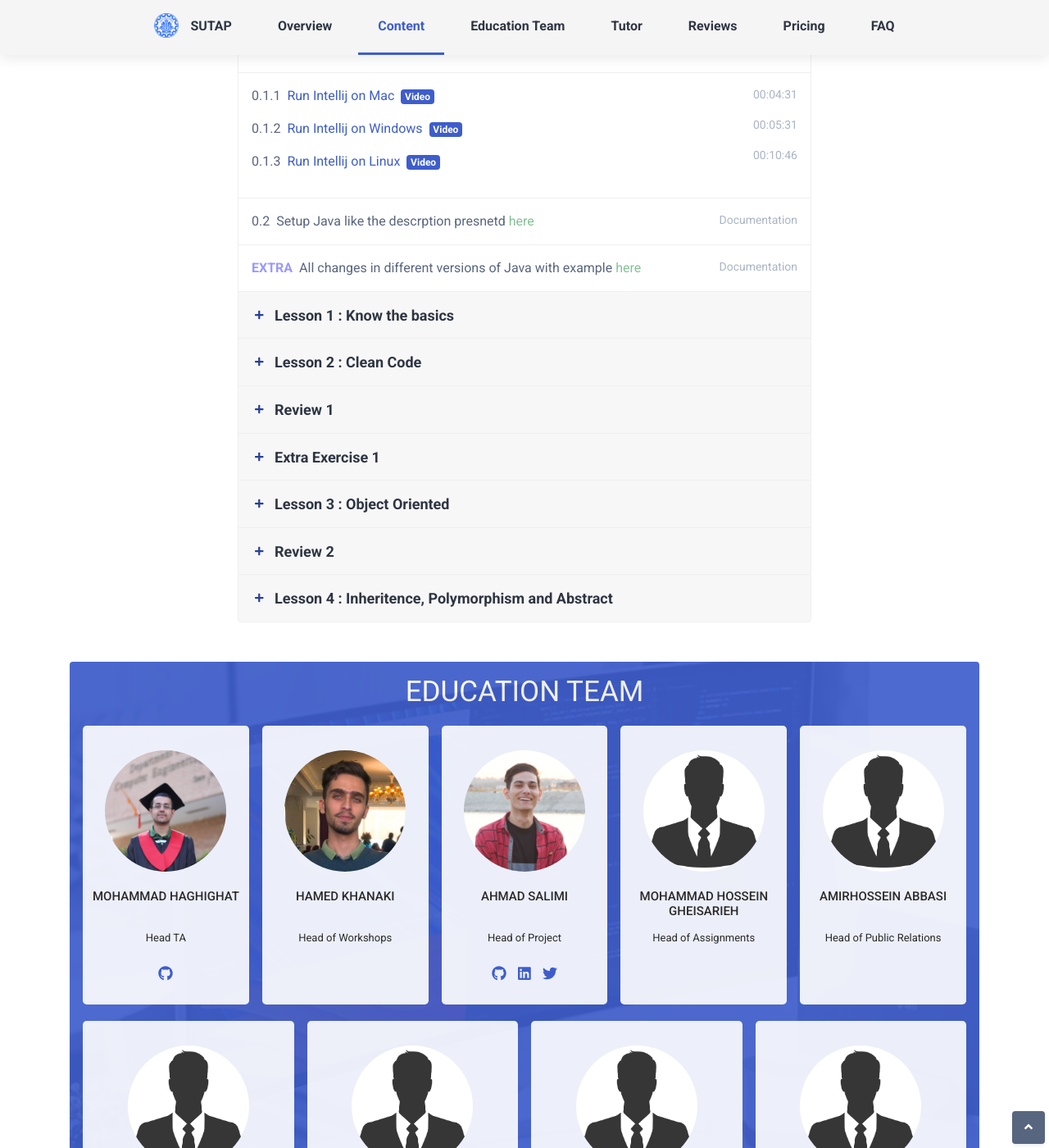
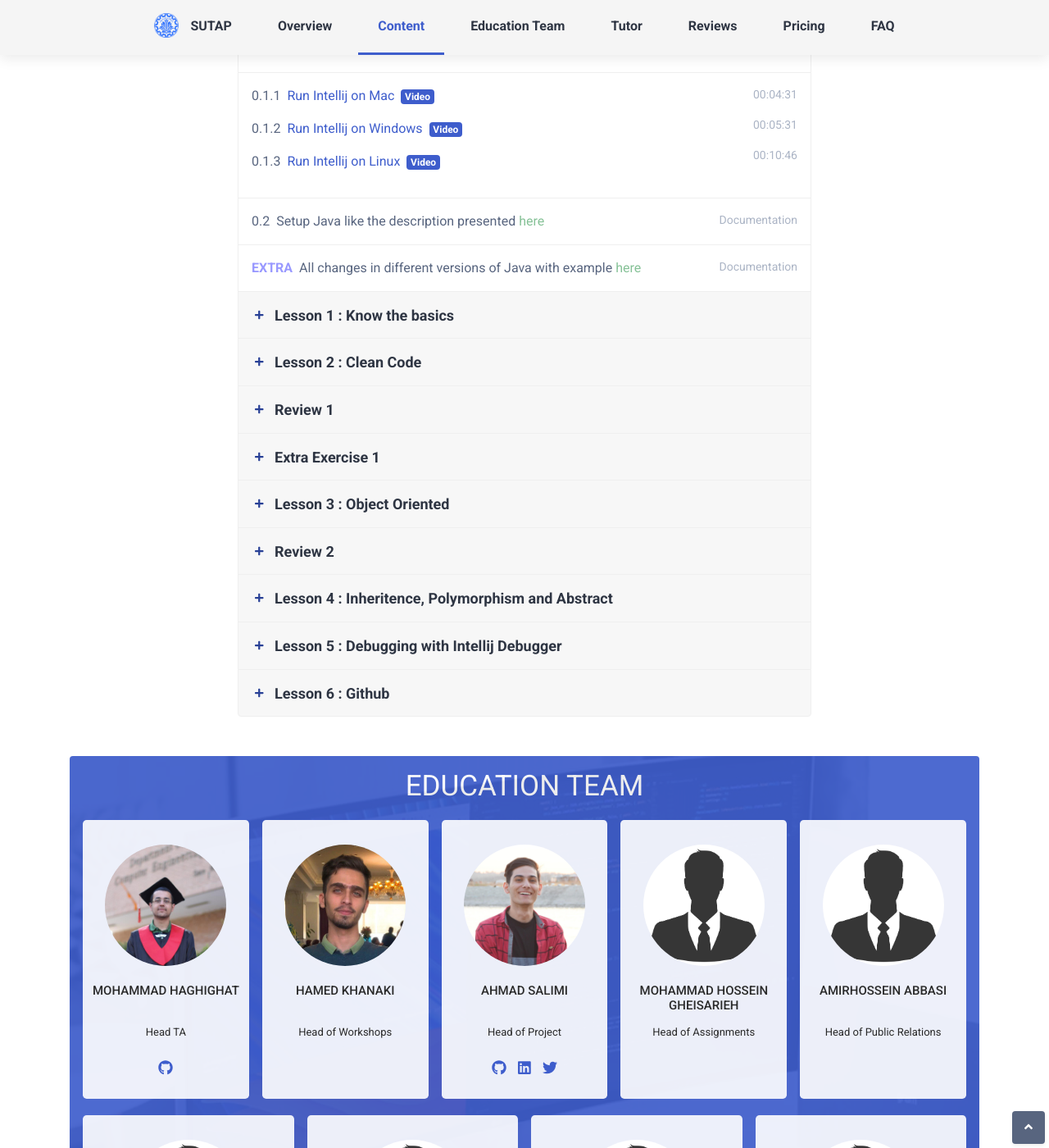
Before and after one commit to AdvProg2020/AdvProg2020.github.io, a Jekyll site: the page built from index.html, in a window 1280 px wide and 1400 px high, scrolled down 1657 px. Shown: the whole window at 82% size. Built offline with Jekyll 4.4.1, drawn with Linux system fonts in a browser that asks for light colours; comment, search, counter and statistics services are not loaded.

Commit message:
Lesson5 / Lesson6

```diff
--- a/_data/modals.yml
+++ b/_data/modals.yml
@@ -21,3 +21,9 @@
 
 - id: modal8
   src: https://www.aparat.com/video/video/embed/videohash/cwvP1/vt/frame
+
+- id: modal9
+  src: https://www.dideo.ir/pre_embed/v/yt/1bCgzjatcr4
+
+- id: modal11
+  src: https://www.youtube.com/embed/For9VtrQx58
--- a/_includes/sections/lessons/lesson_0.html
+++ b/_includes/sections/lessons/lesson_0.html
@@ -50,7 +50,7 @@
     <div class="row justify-content-between">
         <div class="col-9"><span class="theme-text-secondary mr-2">0.2</span>Setup Java like
             the
-            descrption presnetd
+            description presented
             <a href="https://www3.ntu.edu.sg/home/ehchua/programming/howto/JDK_Howto.html"
                 style="color: #85C196">here</a>
         </div>
--- /dev/null
+++ b/_includes/sections/lessons/lesson_5.html
@@ -0,0 +1,13 @@
+<div class="module-sub-item p-3">
+    <div class="row justify-content-between">
+        <div class="col-9">
+            <span class="theme-text-secondary mr-2">5.1</span>
+            <a>Debugging in Intellij available</a>
+            <a class="video-play-trigger"
+                href="https://www.aparat.com/v/gbtGH" data-toggle="modal" data-target="#modal9">HANOOZ NAZADAM FILIE O</a><span
+                class="badge badge-primary ml-2">here</span>
+        </div>
+        <div class="col-3 text-right extra-info">00:17:40</div>
+    </div>
+</div>
+<!--//module-sub-item-->
--- /dev/null
+++ b/_includes/sections/lessons/lesson_6.html
@@ -0,0 +1,79 @@
+<div class="module-sub-item p-3">
+    <div class="row justify-content-between">
+        <div class="col-9">
+            <span class="theme-text-secondary mr-2">4.1</span><a class="video-play-trigger"
+                href="https://www.aparat.com/v/gbtGH" data-toggle="modal" data-target="#modal8">Video</a><span
+                class="badge badge-primary ml-2">Video</span>
+        </div>
+        <div class="col-3 text-right extra-info">00:43:59</div>
+    </div>
+</div>
+<!--//module-sub-item-->
+<div class="module-sub-item p-3">
+    <div class="row justify-content-between">
+        <div class="col-9"><span class="theme-text-secondary mr-2">6.2</span>A
+            <a href="https://drive.google.com/file/d/1BK3JHICI4pdHJvhYdGRAzLmvdX3EEm0F/view?usp=sharing">summary</a>
+            of the Git class
+        </div>
+        <div class="col-3 text-right extra-info"><span class="icon dripicons-download mr-2"></span>Documentation
+        </div>
+    </div>
+</div>
+<!--//module-sub-item-->
+<div class="module-sub-item p-3">
+    <div class="row justify-content-between">
+        <div class="col-9"><span class="theme-text-secondary mr-2">6.3</span>Learn Git commands
+            <a href="https://git-scm.com/docs/gittutorial">here</a>
+        </div>
+        <div class="col-3 text-right extra-info"><span class="icon dripicons-download mr-2"></span>Documentation
+        </div>
+    </div>
+</div>
+<!--//module-sub-item-->
+<div class="module-sub-item p-3">
+    <div class="row justify-content-between">
+        <div class="col-9"><span class="theme-text-secondary mr-2">6.4
+        </span>Git cheat sheet
+            <a href="https://try.github.io/">here</a>
+        </div>
+        <div class="col-3 text-right extra-info"><span class="icon dripicons-download mr-2"></span>Documentation
+        </div>
+    </div>
+</div>
+<!--//module-sub-item-->
+<div class="module-sub-item p-3">
+    <div class="row justify-content-between">
+        <div class="col-9"><span class="theme-text-secondary mr-2">6.5
+        </span>How to use github with Intellij
+            <a href="https://www.jetbrains.com/help/idea/using-git-integration.html">here</a>
+        </div>
+        <div class="col-3 text-right extra-info"><span class="icon dripicons-download mr-2"></span>Documentation
+        </div>
+    </div>
+</div>
+<!--//module-sub-item-->
+<div class="module-sub-item p-3">
+    <div class="row justify-content-between">
+        <div class="col-9">
+            <span class="theme-text-secondary mr-2">6.5</span>
+            <B>RECOMMENDED</B> Learn pull request with the video
+            <a class="video-play-trigger"
+                href="https://www.aparat.com/v/gbtGH" data-toggle="modal" data-target="#modal11">
+                here</a><span
+                class="badge badge-primary ml-2">Video</span>
+        </div>
+        <div class="col-3 text-right extra-info">00:08:12</div>
+    </div>
+</div>
+<!--//module-sub-item-->
+<div class="module-sub-item p-3">
+    <div class="row justify-content-between">
+        <div class="col-9"><span class="theme-text-secondary mr-2">6.6
+        </span><B>RECOMMENDED</B>Learn about branches with pictures
+            <a href="https://learngitbranching.js.org/">here</a>
+        </div>
+        <div class="col-3 text-right extra-info"><span class="icon dripicons-download mr-2"></span>Documentation
+        </div>
+    </div>
+</div>
+<!--//module-sub-item-->
```
Also changed, not shown: _data/content.yml (+10 -0 lines).
